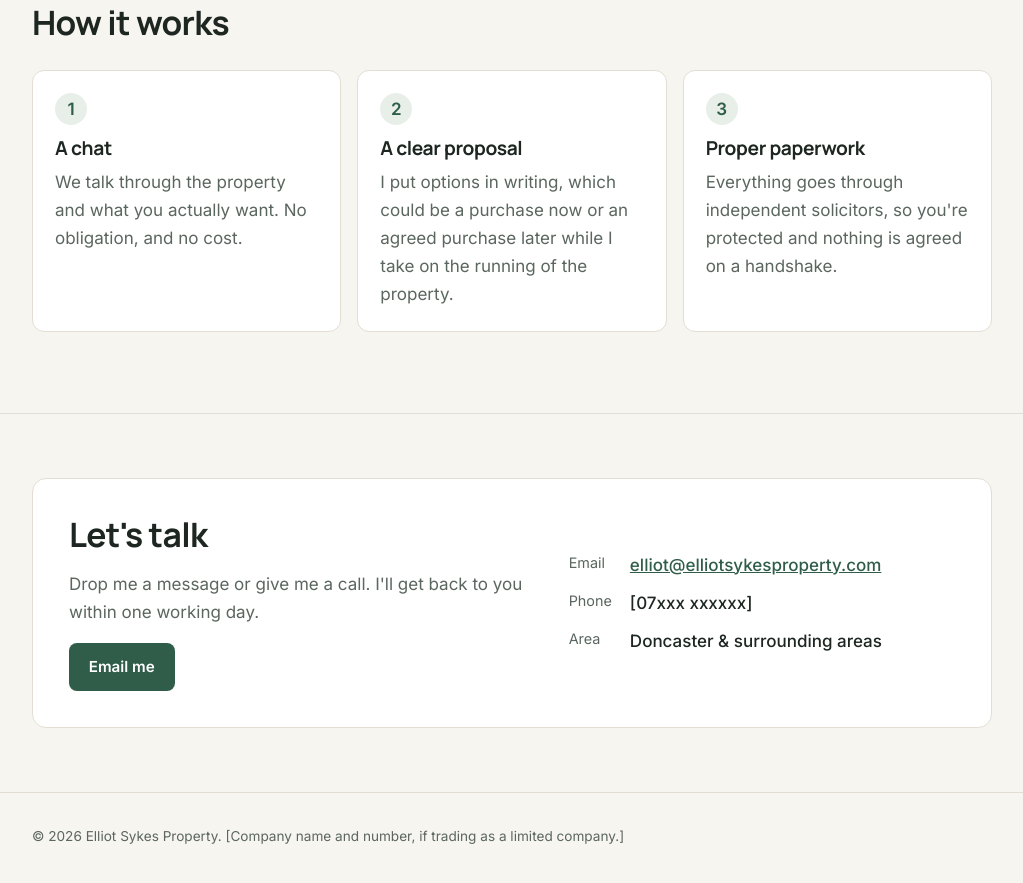
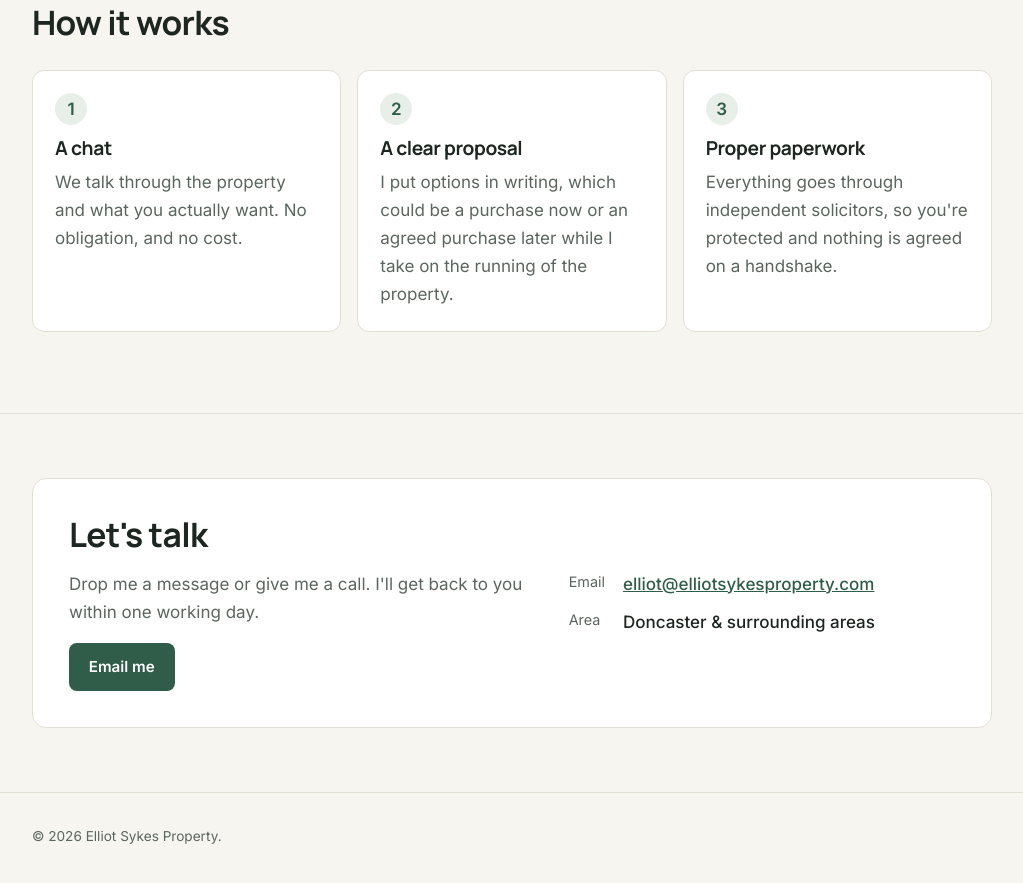
Before and after one commit to elliotsykes04-droid/elliotsykesproperty.com, a plain HTML site: page index.html in a window 1280 px wide. Shown: the part 2580-3463 px from the top of the page, without its empty margins (128-1151 px from the left). Drawn offline with Linux system fonts and the light colour scheme.

Commit message:
Remove placeholders from live site
Co-Authored-By: Claude Opus 5.5 <noreply@anthropic.com>
Claude-Session: https://claude.ai/code/session_01EnFgTk59a1KQ3Gd4uRDbEK

```diff
--- a/index.html
+++ b/index.html
@@ -171,7 +171,6 @@ footer{padding:32px 0 48px;color:var(--muted);font-size:.85rem;border-top:1px so
       </div>
       <dl>
         <dt>Email</dt><dd><a href="mailto:elliot@elliotsykesproperty.com">elliot@elliotsykesproperty.com</a></dd>
-        <dt>Phone</dt><dd>[07xxx xxxxxx]</dd>
         <dt>Area</dt><dd>Doncaster &amp; surrounding areas</dd>
       </dl>
     </div>
@@ -181,7 +180,7 @@ footer{padding:32px 0 48px;color:var(--muted);font-size:.85rem;border-top:1px so
 
 <footer>
   <div class="wrap">
-    © 2026 Elliot Sykes Property. [Company name and number, if trading as a limited company.]
+    © 2026 Elliot Sykes Property.
   </div>
 </footer>
 
```
